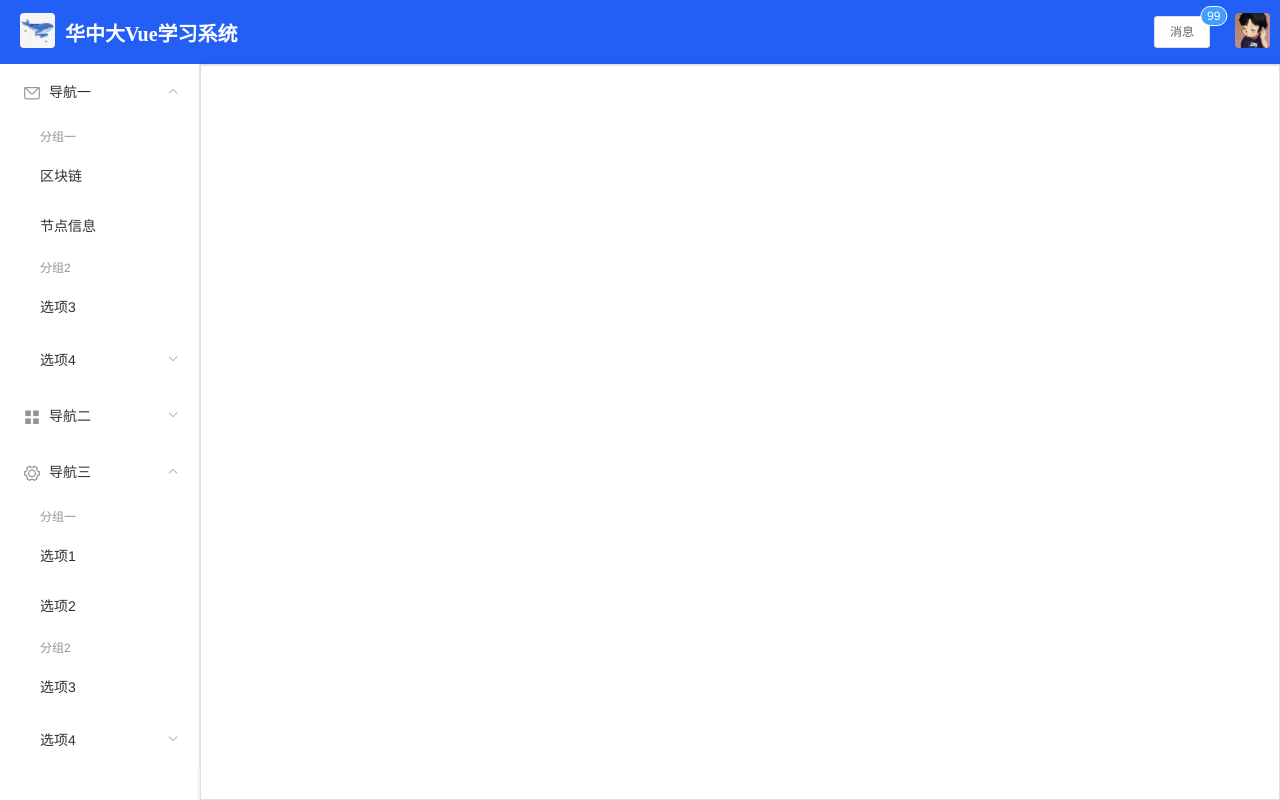
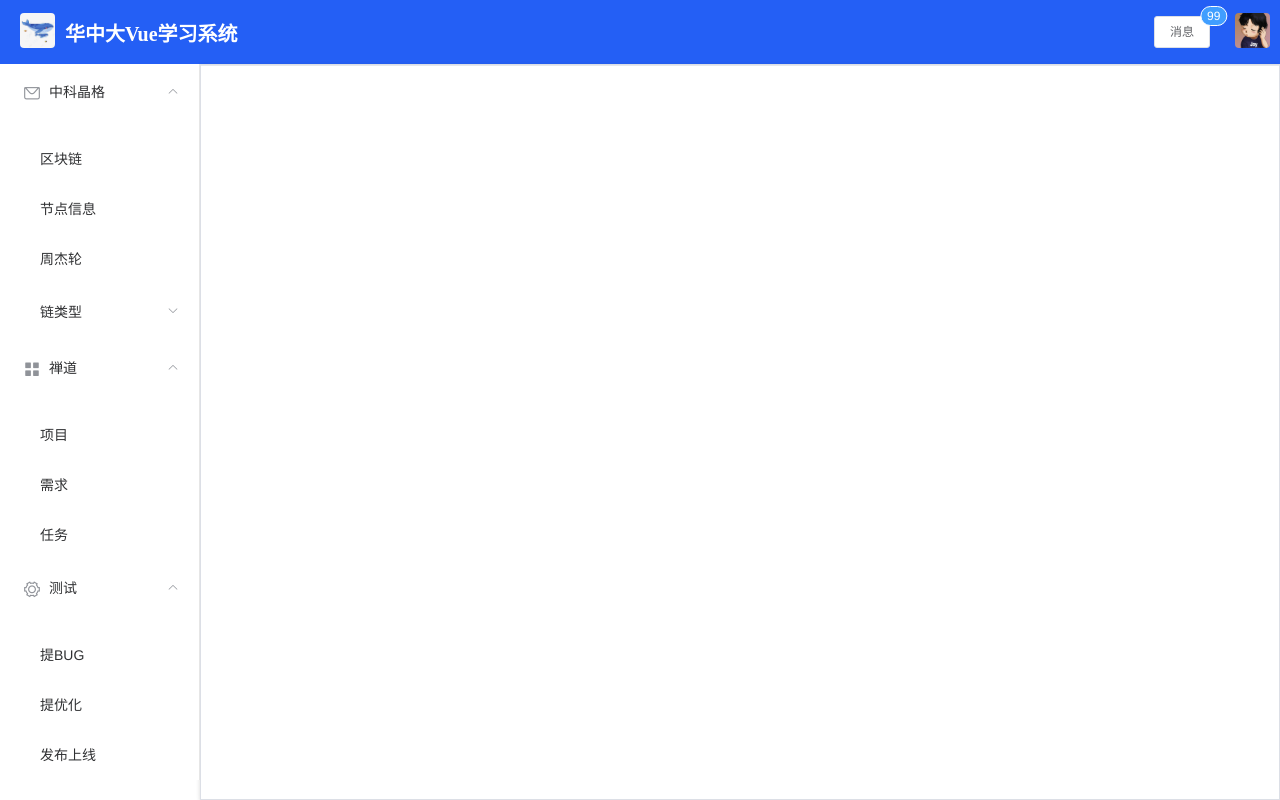
Before and after one commit to wylu1037/Vue2-Study, a Vue app: page /home in a window 1280 px wide. Built offline with nearby package versions, Linux system fonts and the light colour scheme.

Commit message:
chore: 导航菜单调整

```diff
--- a/src/components/Nav/index.vue
+++ b/src/components/Nav/index.vue
@@ -5,13 +5,12 @@
       height="90%"
       style="background-color: rgb(238, 241, 246)"
     >
-      <el-menu :default-openeds="['1', '3']">
+      <el-menu :collapse="false" :default-openeds="['1', '2', '3']">
         <el-submenu index="1">
-          <template slot="title"
-            ><i class="el-icon-message"></i>导航一</template
+          <template slot="title">
+            <i class="el-icon-message"></i>中科晶格</template
           >
           <el-menu-item-group>
-            <template slot="title">分组一</template>
             <el-menu-item
               index="1-1"
               @click="
@@ -34,46 +33,29 @@
               "
               >节点信息</el-menu-item
             >
-          </el-menu-item-group>
-          <el-menu-item-group title="分组2">
-            <el-menu-item index="1-3">选项3</el-menu-item>
+            <el-menu-item index="1-3">周杰轮</el-menu-item>
           </el-menu-item-group>
           <el-submenu index="1-4">
-            <template slot="title">选项4</template>
-            <el-menu-item index="1-4-1">选项4-1</el-menu-item>
+            <template slot="title">链类型</template>
+            <el-menu-item index="1-4-1">晶格链</el-menu-item>
+            <el-menu-item index="1-4-2">超级账本</el-menu-item>
           </el-submenu>
         </el-submenu>
         <el-submenu index="2">
-          <template slot="title"><i class="el-icon-menu"></i>导航二</template>
+          <template slot="title"><i class="el-icon-menu"></i>禅道</template>
           <el-menu-item-group>
-            <template slot="title">分组一</template>
-            <el-menu-item index="2-1">选项1</el-menu-item>
-            <el-menu-item index="2-2">选项2</el-menu-item>
+            <el-menu-item index="2-1">项目</el-menu-item>
+            <el-menu-item index="2-2">需求</el-menu-item>
+            <el-menu-item index="2-3">任务</el-menu-item>
           </el-menu-item-group>
-          <el-menu-item-group title="分组2">
-            <el-menu-item index="2-3">选项3</el-menu-item>
-          </el-menu-item-group>
-          <el-submenu index="2-4">
-            <template slot="title">选项4</template>
-            <el-menu-item index="2-4-1">选项4-1</el-menu-item>
-          </el-submenu>
         </el-submenu>
         <el-submenu index="3">
-          <template slot="title"
-            ><i class="el-icon-setting"></i>导航三</template
-          >
+          <template slot="title"><i class="el-icon-setting"></i>测试</template>
           <el-menu-item-group>
-            <template slot="title">分组一</template>
-            <el-menu-item index="3-1">选项1</el-menu-item>
-            <el-menu-item index="3-2">选项2</el-menu-item>
+            <el-menu-item index="3-1">提BUG</el-menu-item>
+            <el-menu-item index="3-2">提优化</el-menu-item>
+            <el-menu-item index="3-3">发布上线</el-menu-item>
           </el-menu-item-group>
-          <el-menu-item-group title="分组2">
-            <el-menu-item index="3-3">选项3</el-menu-item>
-          </el-menu-item-group>
-          <el-submenu index="3-4">
-            <template slot="title">选项4</template>
-            <el-menu-item index="3-4-1">选项4-1</el-menu-item>
-          </el-submenu>
         </el-submenu>
       </el-menu>
     </el-aside>
--- a/src/store/index.js
+++ b/src/store/index.js
@@ -3,7 +3,7 @@ import Vuex from "vuex";
 
 Vue.use(Vuex);
 
-import lattice from "./lattice";
+import lattice from "./lattice/index";
 import nav from "./nav/index";
 
 export default new Vuex.Store({
```
Also changed, not shown: src/store/lattice/index.js (renamed from src/store/lattice.js).
